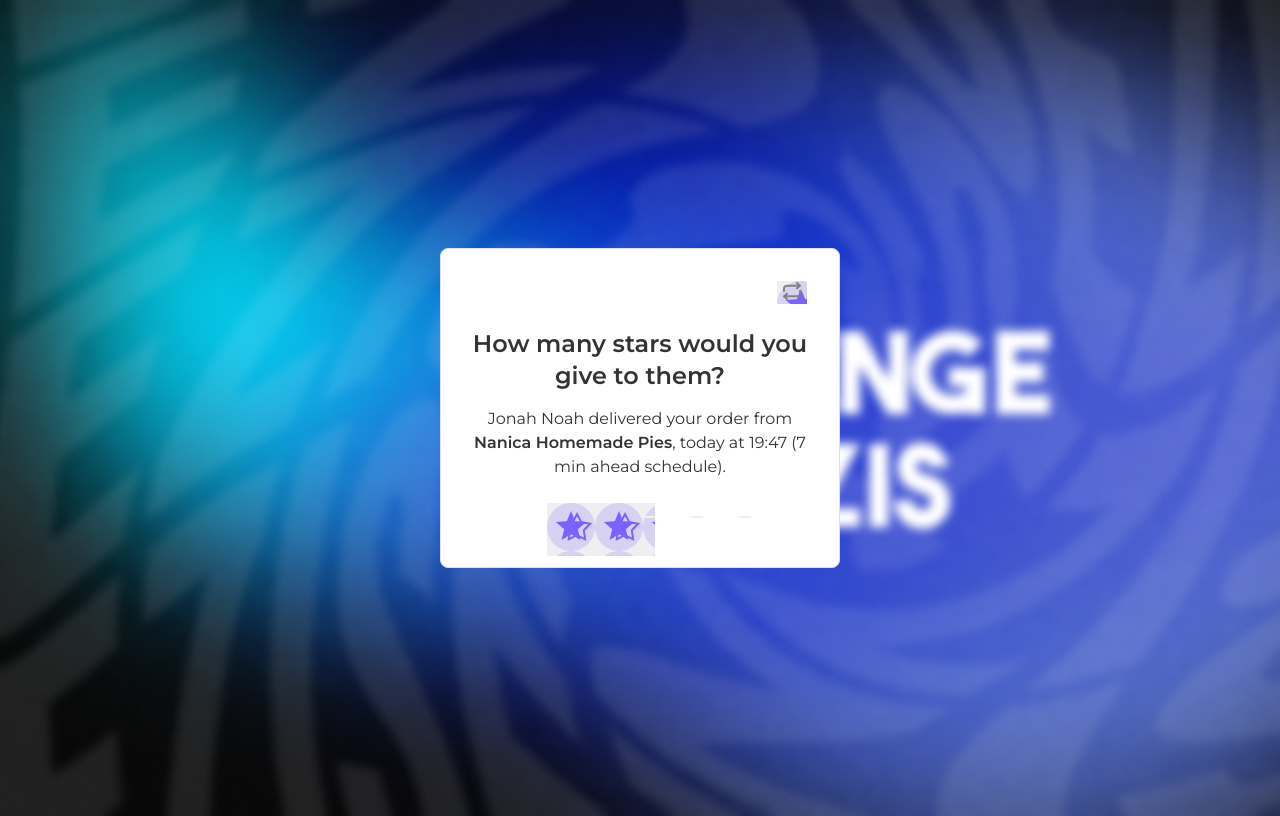
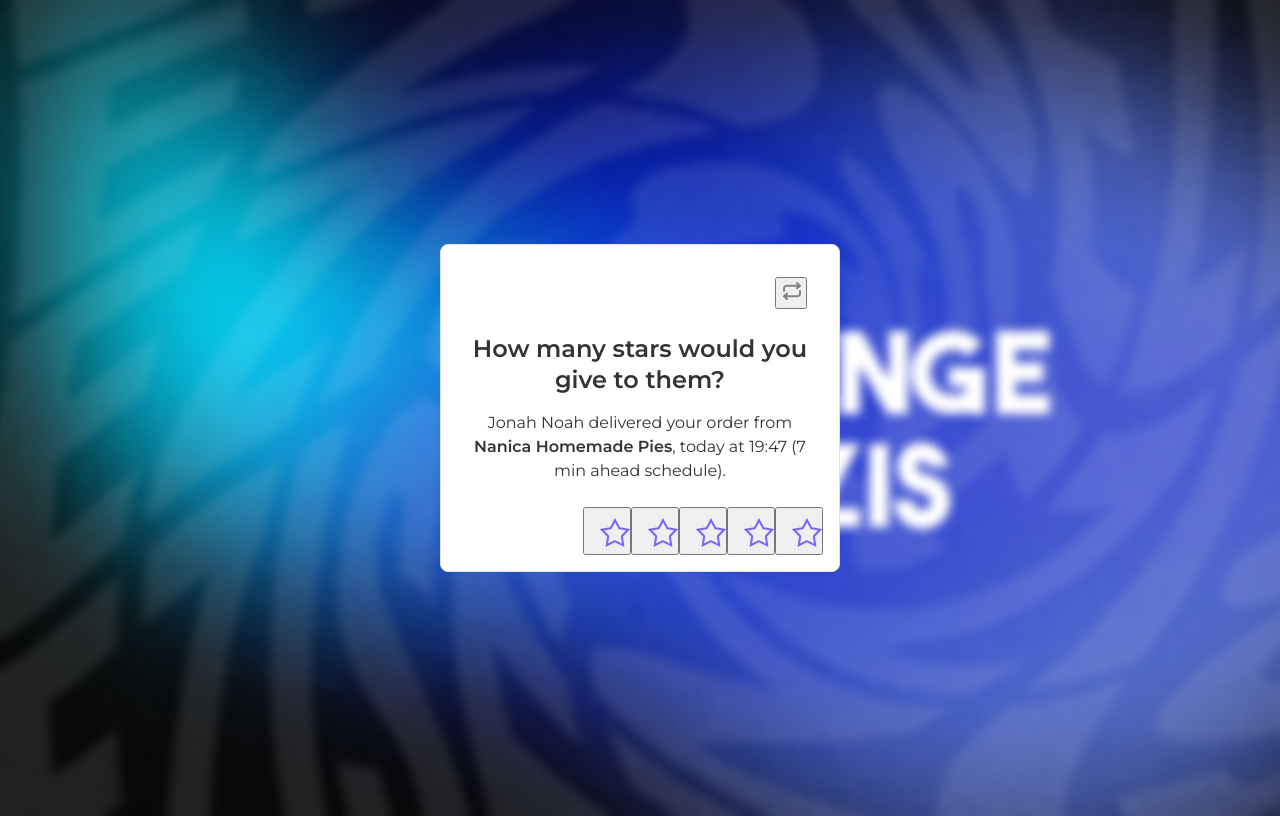
Before and after one commit to lucien-wrq/challenge1, a plain HTML site: page Semaine 1/index.html in a window 1280 px wide. Drawn offline with Linux system fonts and the light colour scheme.

Commit message:
ca commence a marcher

```diff
--- a/Semaine 1/index.html
+++ b/Semaine 1/index.html
@@ -21,7 +21,6 @@
         <div class="HowManyStarsTheyDeserve">How many stars would you give to them?</div>
         <div class="JonahNoahDeliveredYourOrderFromNanicaHomemadePiesTodayAt19477MinAheadSchedule"><span class="span1">Jonah Noah delivered your order from </span><span class="span2">Nanica Homemade Pies</span><span class="span3">, today at 19:47 (7 min ahead schedule).</span></div>
 
-        <div class="StarRating">
 
         <div class="StarGroup">
 
@@ -39,25 +38,25 @@
 
             <div class="ButtonRounded">
                 <div class="IconStar">
-                        <button type="button" ></button>
+                    <button type="button" ><img src="assets/star.png" /></button>
                 </div>
             </div>
 
             <div class="ButtonRounded">
                 <div class="IconStar">
-                        <button type="button" ></button>
+                    <button type="button" ><img src="assets/star.png" /></button>
                 </div>
             </div>
 
             <div class="ButtonRounded">
                 <div class="IconStar">
-                        <button type="button" ></button>
+                    <button type="button" ><img src="assets/star.png" /></button>
                 </div>
             </div>
 
         </div>
 
-        </div>
+
 
     </div>
 
--- a/Semaine 1/style.css
+++ b/Semaine 1/style.css
@@ -41,7 +41,8 @@
     justify-content: flex-start;
     align-items: center;
     display: flex;
-    padding-right: 36px;
+    width: 240px;
+    height: 48px;
 }
 
 .ButtonRounded {
@@ -103,11 +104,12 @@
     word-wrap: break-word;
 }
 
-button {
-    border: #E0E0E0;
-    background-image: url(assets/star_hover.png);
+.ButtonRounded button {
+    width: 48px;
+    height: 48px;
 }
 
-button:hover {
-    background-image: url(assets/star_hover.png);
+.CloseButton button {
+    width: 32px;
+    height: 32px;
 }
```
Lines whose indentation alone changed are shown as unchanged.
